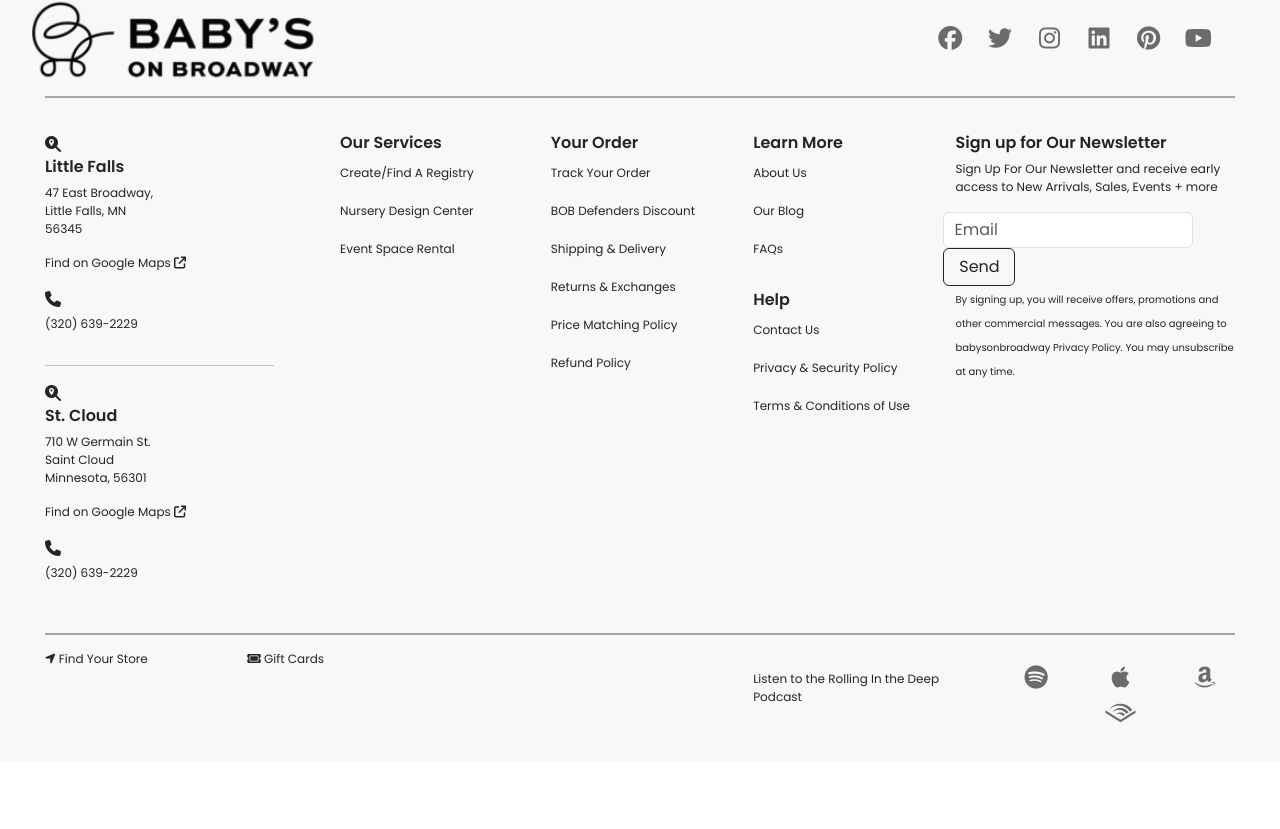
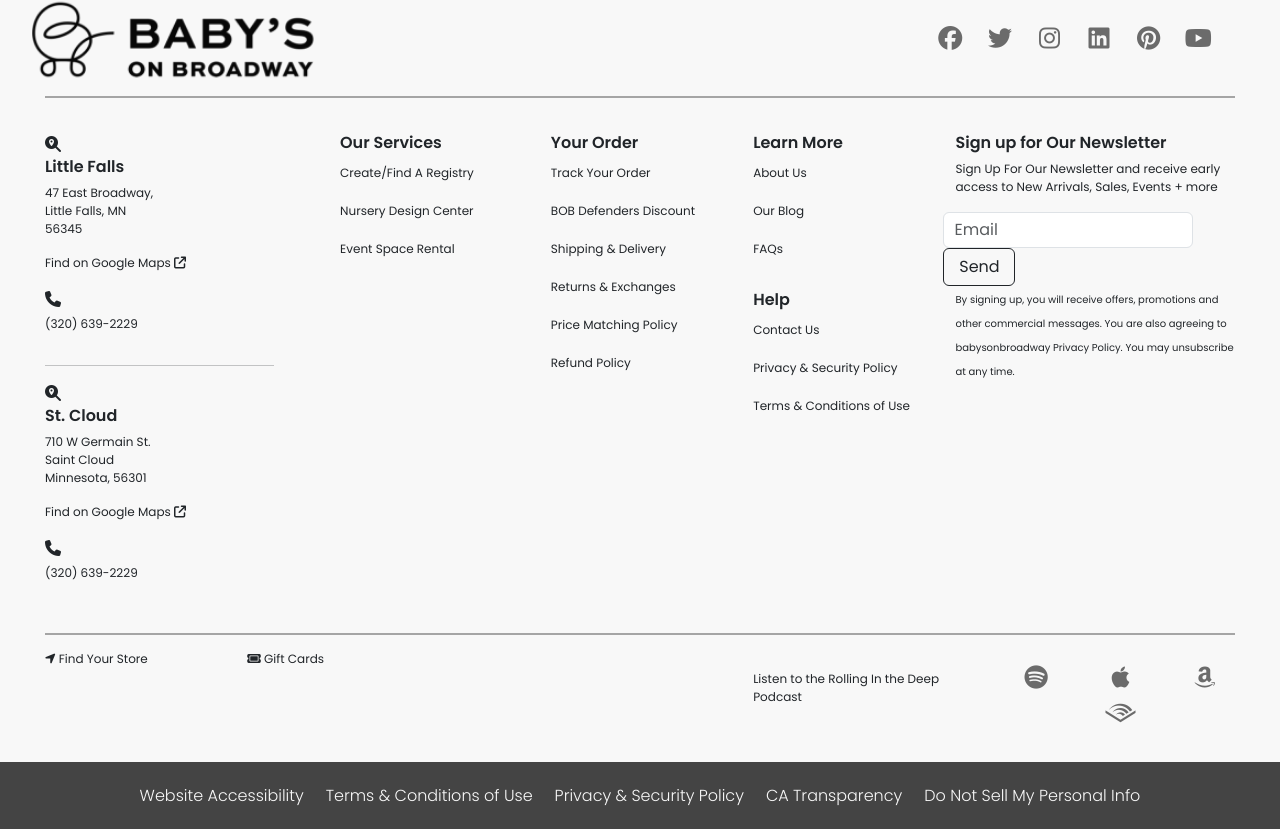
Before and after one commit to voxsar/bob-web, a React (Create React App) app: page / in a window 1280 px wide. Shown: the part 4946-5775 px from the top of the page. Before the commit the page ends 5708 px from the top, so only its background shows below. Built offline with nearby package versions, Linux system fonts and the light colour scheme.

Commit message:
Footer changes

```diff
--- a/src/App.css
+++ b/src/App.css
@@ -1,13 +1,14 @@
 @import './theme.css';
 @import '~bootstrap/dist/css/bootstrap.min.css';
 @import url('https://fonts.googleapis.com/css2?family=Poppins:ital,wght@0,100;0,200;0,300;0,400;0,500;0,600;0,700;0,800;0,900;1,100;1,200;1,300;1,400;1,500;1,600;1,700;1,800;1,900&display=swap');
+@import url('https://fonts.googleapis.com/css2?family=Rubik:ital,wght@0,300..900;1,300..900&display=swap');
 
 body{
     font-family: "Poppins", sans-serif!important;
 }
 
 .page-wrapper{
-    padding: 30px
+    padding: 30px 45px;
 }
 
 h5{
--- a/src/common/components/Carousel.jsx
+++ b/src/common/components/Carousel.jsx
@@ -15,7 +15,7 @@ const Carousel = ({ containerStyle, slideStyle, content = [] }) => {
       navigation={true}
       loop={true}
       modules={[Navigation, Autoplay]}
-      style={{ height: '700px', margin: '20px 0px' }}
+      style={{ height: '700px', margin: '20px 0px', padding: '10px' }}
       autoplay={{
         delay: 5500,
         disableOnInteraction: false,
--- a/src/common/components/footer/Footer.jsx
+++ b/src/common/components/footer/Footer.jsx
@@ -4,9 +4,18 @@ import FooterTop from './footerTop';
 
 const Footer = () => {
   return (
-   <div className='footer-wrapper'>
-   <FooterTop/>
-   </div>
+    <div className='footer-wrapper'>
+      <FooterTop />
+      <div className='footer-bottom-dark-container'>
+        <div className='footer-bottom-dark'>
+          <a href="#">Website Accessibility</a>
+          <a href="#">Terms & Conditions of Use</a>
+          <a href="#">Privacy & Security Policy</a>
+          <a href="#">CA Transparency</a>
+          <a href="#">Do Not Sell My Personal Info</a>
+        </div>
+      </div>
+    </div>
   );
 }
 
--- a/src/common/components/styles/Footer.css
+++ b/src/common/components/styles/Footer.css
@@ -79,3 +79,24 @@
 .location-address {
     width: 56% !important;
 }
+
+.footer-bottom-dark-container{
+    color: #F8F8F8;
+    background-color: #444;
+    height: 67px;
+}
+
+.footer-bottom-dark{
+    display: flex;
+    gap: 22px;
+    margin: 0;
+    align-items: center;
+    justify-content: center;
+    height: 100%;
+}
+
+.footer-bottom-dark a{
+    text-decoration: none;
+    color: #F8F8F8;
+    font-weight: 300;
+}
```
